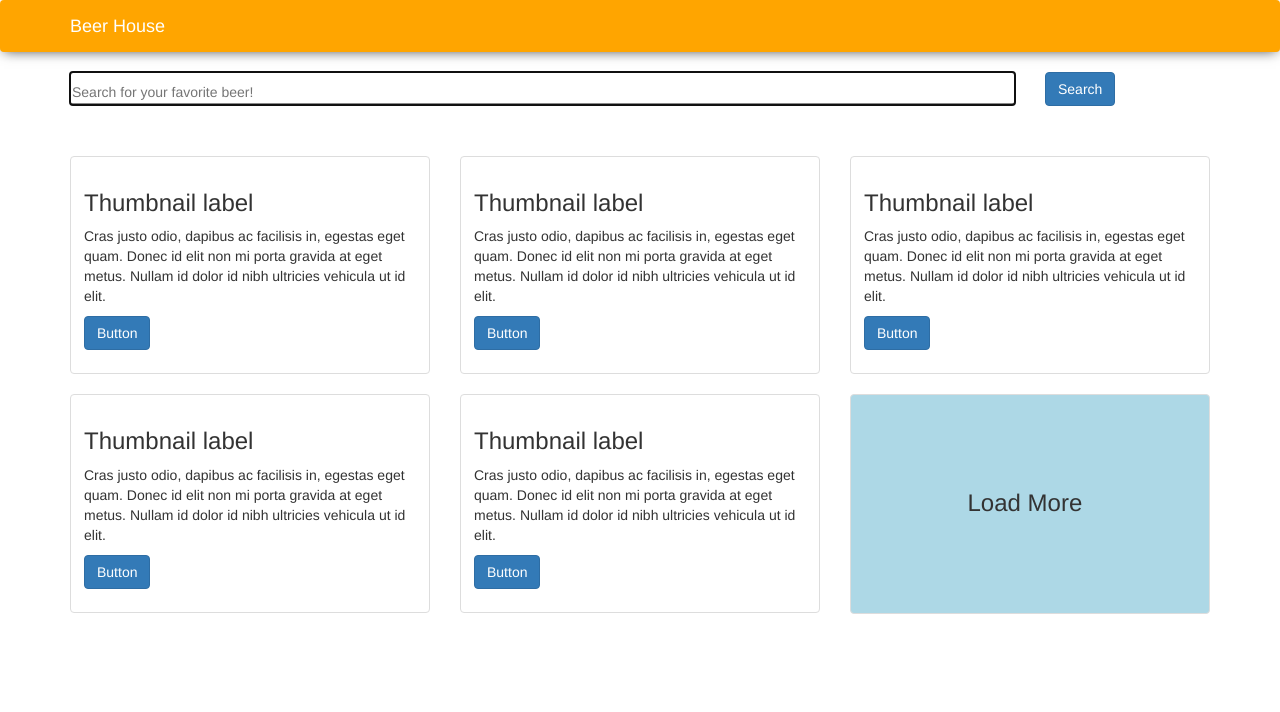
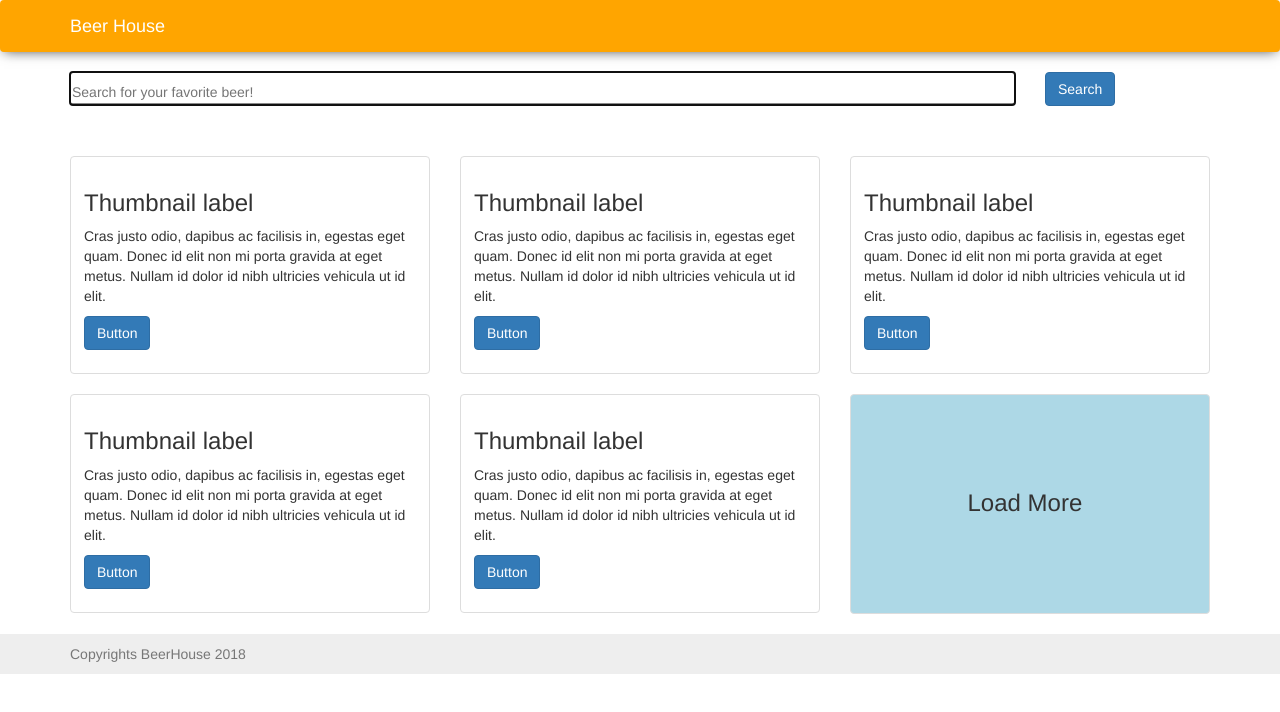
Before and after one commit to santhosh-vavilala/BeerHouse, an Angular app: page / in a window 1280 px wide. Shown: the top 712 px of the page. Built offline with nearby package versions, Linux system fonts and the light colour scheme.

Commit message:
Add footer

```diff
--- a/src/app/app.component.css
+++ b/src/app/app.component.css
@@ -37,3 +37,8 @@ box-shadow: 0px 3px 12px -4px rgba(0,0,0,0.75);
 .load-more{
     background: lightblue;
 }
+
+footer{
+    background: #eee;
+    padding-top: 10px;
+}
--- a/src/app/app.component.html
+++ b/src/app/app.component.html
@@ -88,3 +88,9 @@
     </div>
   </div>
 </div>
+
+<footer class="footer">
+      <div class="container">
+        <p class="text-muted">Copyrights BeerHouse 2018</p>
+      </div>
+</footer>
```
